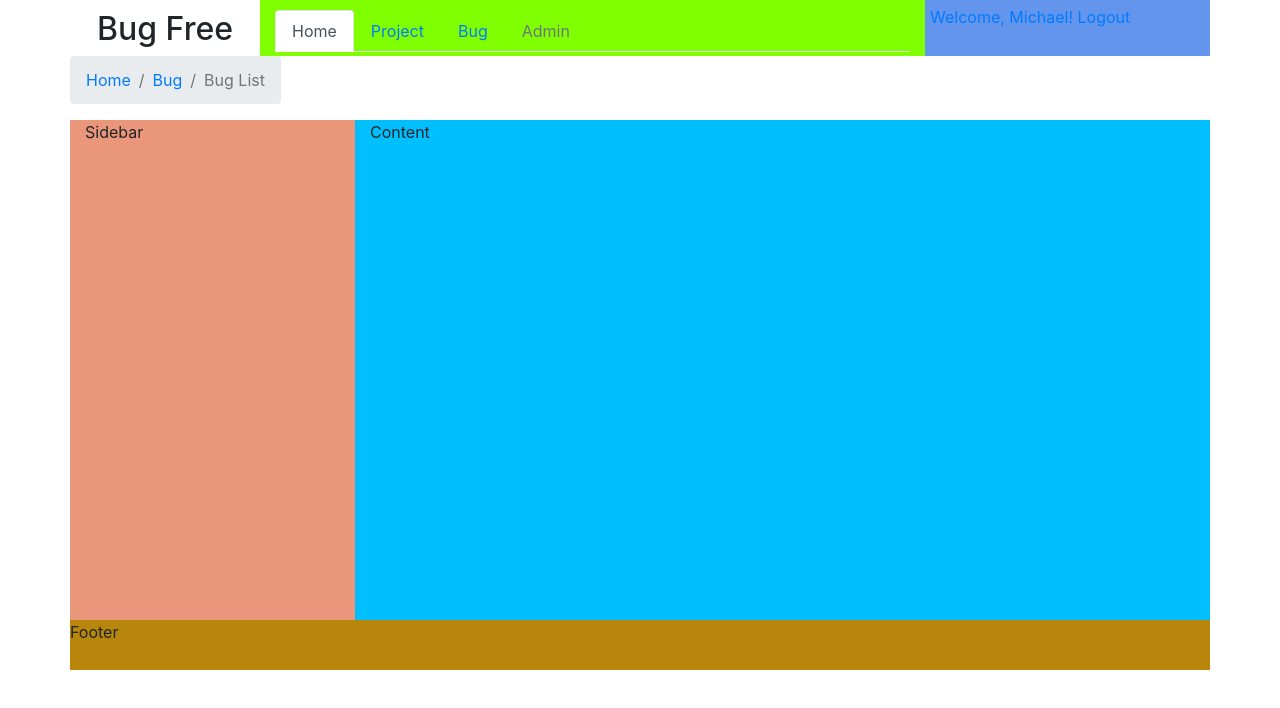
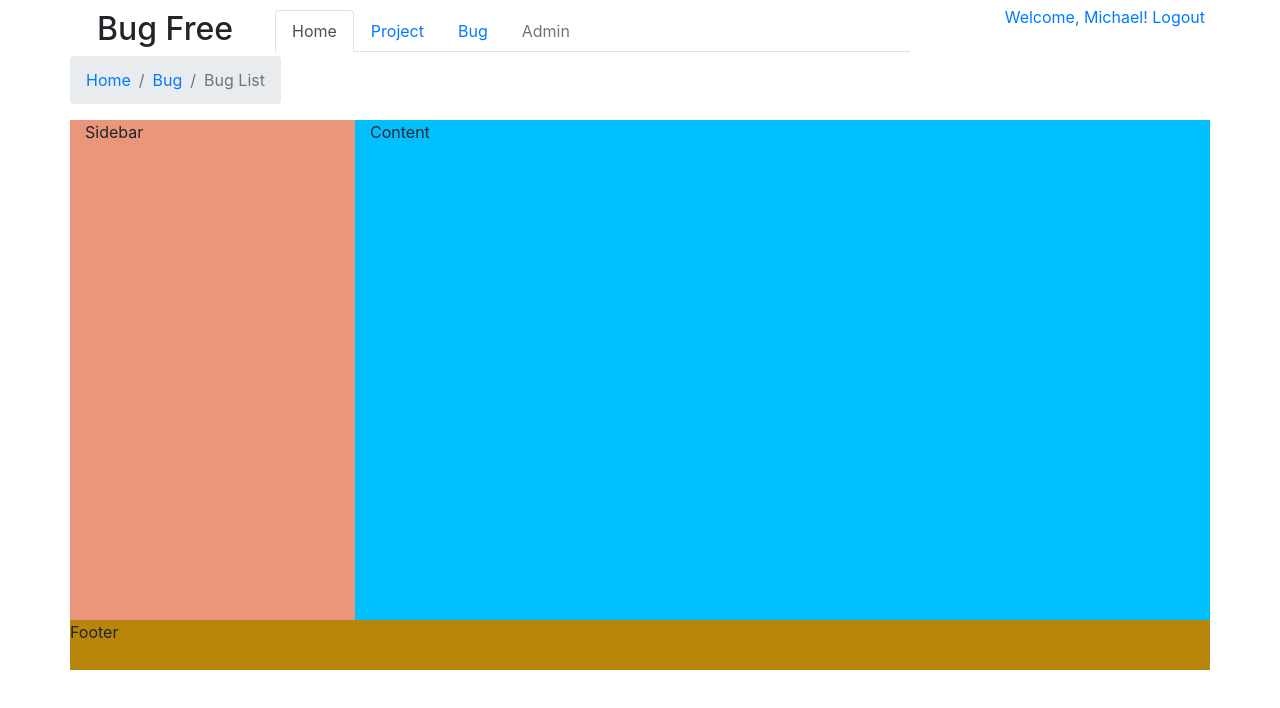
Before and after one commit to michaelsoft/BootStrapTest, a plain HTML site: page index3.html in a window 1280 px wide. Drawn offline with Linux system fonts and the light colour scheme.

Commit message:
'revision'

```diff
--- a/index3.html
+++ b/index3.html
@@ -16,7 +16,7 @@
       <div class="col-md-2" style="text-align:center; margin-top:10px;">
         <h2>Bug Free</h2>
       </div>
-      <div class="col-md-7" style="background-color:chartreuse;">
+      <div class="col-md-7" >
         <ul class="nav nav-tabs" style="margin-top:10px;">
           <li class="nav-item">
             <a class="nav-link active" href="#">Home</a>
@@ -32,12 +32,14 @@
           </li>
         </ul>
       </div>
-      <div class="col-md-3" style="padding: 5px; width:150px;background-color: cornflowerblue;">
+      <div class="col-md-3" style="padding: 5px; width:150px;">
+        <div style="float:right">
         <a href="#">Welcome, Michael!</a>
         <a href="#">Logout</a>
       </div>
+      </div>
     </div>
-    <div class="row" style="width:300px;">
+    <div class="row" >
       <nav aria-label="breadcrumb">
         <ol class="breadcrumb">
           <li class="breadcrumb-item"><a href="#">Home</a></li>
```
